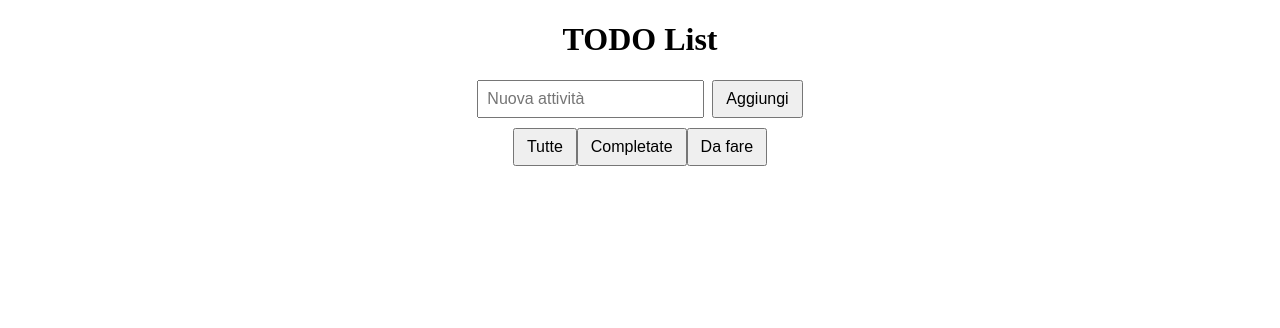
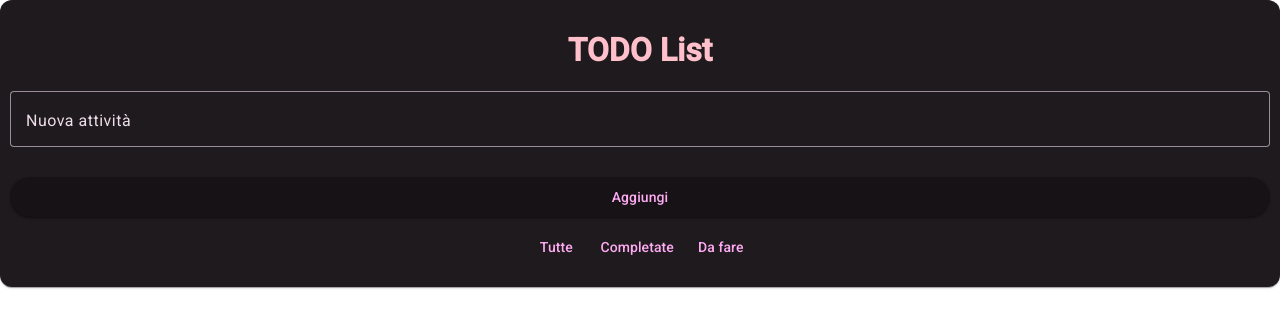
Before and after one commit to FusaroFederico/Angular-todo-app, an Angular app: page / in a window 1280 px wide. Shown: the top 328 px of the page. Built offline with nearby package versions, Linux system fonts and the light colour scheme.

Commit message:
Add: angular material to improve UI

```diff
--- a/angular.json
+++ b/angular.json
@@ -27,6 +27,7 @@
               }
             ],
             "styles": [
+              "@angular/material/prebuilt-themes/magenta-violet.css",
               "src/styles.css"
             ],
             "scripts": [],
@@ -90,6 +91,7 @@
               }
             ],
             "styles": [
+              "@angular/material/prebuilt-themes/magenta-violet.css",
               "src/styles.css"
             ],
             "scripts": []
--- a/package.json
+++ b/package.json
@@ -11,10 +11,12 @@
   },
   "private": true,
   "dependencies": {
+    "@angular/cdk": "^19.2.19",
     "@angular/common": "^19.2.0",
     "@angular/compiler": "^19.2.0",
     "@angular/core": "^19.2.0",
     "@angular/forms": "^19.2.0",
+    "@angular/material": "^19.2.19",
     "@angular/platform-browser": "^19.2.0",
     "@angular/platform-browser-dynamic": "^19.2.0",
     "@angular/platform-server": "^19.2.0",
--- a/src/app/app.component.css
+++ b/src/app/app.component.css
@@ -1,19 +1,26 @@
-input {
-    padding: 8px;
-    font-size: 16px;
-    margin-right: 8px;
+mat-card {
+    padding: 10px;
 }
 
-button {
-    padding: 8px 12px;
-    font-size: 16px;
+#task-box {
+    display: flex;
+    justify-content: center;
 }
 
-ul {
-    list-style: none;
-    padding: 0;
+mat-form-field {
+    margin-bottom: 10px;
 }
 
-li {
-    margin: 8px 0;
+h1 {
+    text-align: center;
+    color: pink;
 }
+
+#filter-buttons {
+    margin: 10px 0;
+    text-align: center;
+}
+
+mat-card-actions {
+    padding-left: 15px;
+}
--- a/src/app/app.component.html
+++ b/src/app/app.component.html
@@ -1,23 +1,35 @@
-<div style="text-align:center">
+<mat-card>
   <h1>{{ title }}</h1>
 
-  <input [(ngModel)]="newTask" placeholder="Nuova attività" />
-  <button (click)="addTask()">Aggiungi</button>
+  <mat-form-field appearance="outline" style="width: 100%;">
+    <mat-label>Nuova attività</mat-label>
+    <input matInput [(ngModel)]="newTask" />
+  </mat-form-field>
 
-  <div style="margin: 10px;">
-    <button (click)="filter = 'all'">Tutte</button>
-    <button (click)="filter = 'completed'">Completate</button>
-    <button (click)="filter = 'pending'">Da fare</button>
+  <button mat-raised-button color="primary" (click)="addTask()">Aggiungi</button>
+
+  <div id="filter-buttons">
+    <button mat-button (click)="filter = 'all'">Tutte</button>
+    <button mat-button (click)="filter = 'completed'">Completate</button>
+    <button mat-button (click)="filter = 'pending'">Da fare</button>
   </div>
+</mat-card>
 
-  <ul>
-    <li *ngFor="let task of filteredTasks; let i = index">
-      <input type="checkbox" [(ngModel)]="task.completed" (change)="saveTasks()" />
-      <span [style.textDecoration]="task.completed ? 'line-through' : 'none'">
-        {{ task.text }}
-      </span>
-      <small> ({{ task.createdAt | date:'short' }})</small>
-      <button (click)="removeTask(i)">Rimuovi</button>
-    </li>
-  </ul>
+<div *ngFor="let task of filteredTasks; let i = index" style="margin-top: 10px;">
+  <mat-card id="task-box">
+    <mat-card-content>
+      <mat-checkbox [(ngModel)]="task.completed" (change)="saveTasks()">
+        <span [style.textDecoration]="task.completed ? 'line-through' : 'none'">
+          {{ task.text }}
+        </span>
+        <small>{{ task.createdAt | date:'short' }}</small>
+      </mat-checkbox>
+
+    </mat-card-content>
+    <mat-card-actions>
+      <button mat-icon-button color="warn" (click)="removeTask(i)">
+        <mat-icon>delete</mat-icon>
+      </button>
+    </mat-card-actions>
+  </mat-card>
 </div>
--- a/src/app/app.component.ts
+++ b/src/app/app.component.ts
@@ -1,6 +1,11 @@
 import { Component, OnInit } from '@angular/core';
 import { FormsModule } from '@angular/forms';
 import { CommonModule } from '@angular/common';
+import { MatInputModule } from '@angular/material/input';
+import { MatButtonModule } from '@angular/material/button';
+import { MatCheckboxModule } from '@angular/material/checkbox';
+import { MatCardModule } from '@angular/material/card';
+import { MatIconModule } from '@angular/material/icon';
 
 // Definizione dell'oggetto Task
 interface Task {
@@ -12,7 +17,12 @@ interface Task {
 @Component({
   selector: 'app-root',
   standalone: true,
-  imports: [CommonModule, FormsModule],
+  imports: [CommonModule, FormsModule,
+    MatInputModule,
+    MatButtonModule,
+    MatCheckboxModule,
+    MatCardModule,
+    MatIconModule],
   templateUrl: './app.component.html',
   styleUrls: ['./app.component.css']
 })
--- a/src/index.html
+++ b/src/index.html
@@ -6,8 +6,10 @@
   <base href="/">
   <meta name="viewport" content="width=device-width, initial-scale=1">
   <link rel="icon" type="image/x-icon" href="favicon.ico">
+  <link href="https://fonts.googleapis.com/css2?family=Roboto:wght@300;400;500&display=swap" rel="stylesheet">
+  <link href="https://fonts.googleapis.com/icon?family=Material+Icons" rel="stylesheet">
 </head>
-<body>
+<body class="mat-typography">
   <app-root></app-root>
 </body>
 </html>
--- a/src/styles.css
+++ b/src/styles.css
@@ -1 +1,4 @@
 /* You can add global styles to this file, and also import other style files */
+
+html, body { height: 100%; }
+body { margin: 0; font-family: Roboto, "Helvetica Neue", sans-serif; }
```
Also changed, not shown: 1 other file (tests, documents, lock files or other folders).
